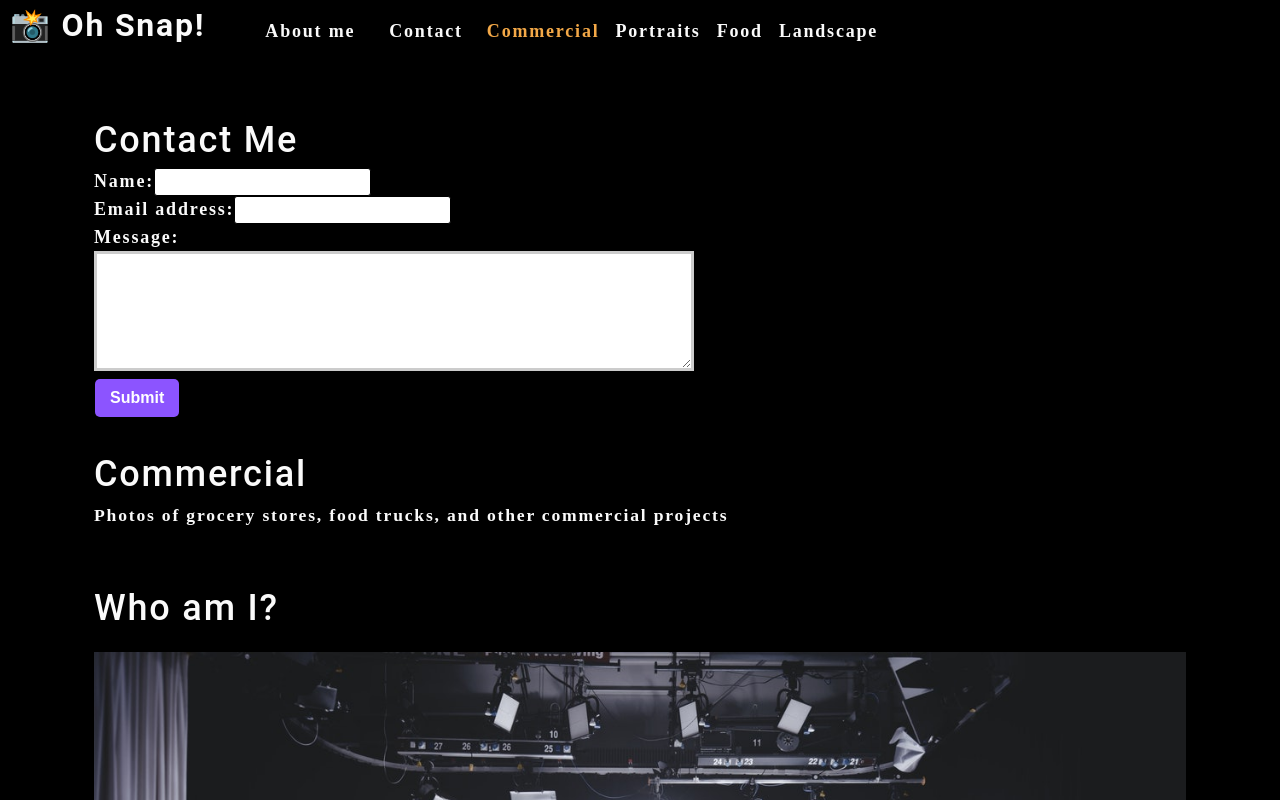
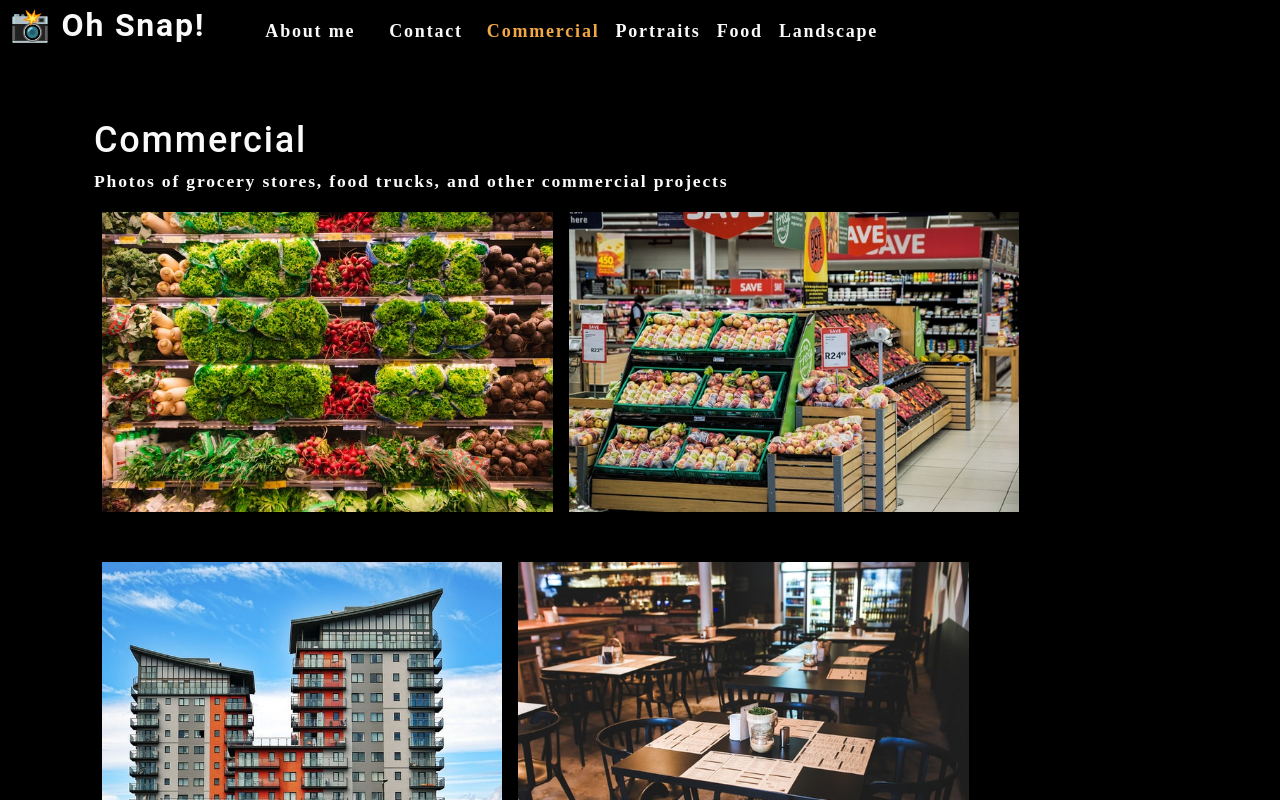
Before and after one commit to armcuellar/photo-port, a React (Create React App) app: page / in a window 1280 px wide. Shown: the top 800 px of the page. Built offline with nearby package versions, Linux system fonts and the light colour scheme.

Commit message:
added contact form validation and conditonal rendering

```diff
--- a/src/App.js
+++ b/src/App.js
@@ -6,6 +6,8 @@
 import './App.css';
 
 function App() {
+  const [contactSelected, setContactSelected] = useState(false);
+
   const [categories] = useState([
     {
       name: 'commercial',
@@ -24,13 +26,18 @@
         categories={categories}
         setCurrentCategory={setCurrentCategory}
         currentCategory={currentCategory}
+        contactSelected={contactSelected}
+        setContactSelected={setContactSelected}
       ></Nav>
       <main>
-        <ContactForm></ContactForm>
-        <div>
-          <Gallery currentCategory={currentCategory}></Gallery>
-          <About></About>
-        </div>
+        {!contactSelected ? (
+          <>
+            <Gallery currentCategory={currentCategory}></Gallery>
+            <About></About>
+          </>
+        ) : (
+          <ContactForm></ContactForm>
+        )}
       </main>
     </div>
   );
--- a/src/components/Contact/index.js
+++ b/src/components/Contact/index.js
@@ -1,12 +1,28 @@
 import React, { useState } from 'react';
+import { validateEmail } from '../../utils/helpers';
 
 function ContactForm() {
     const [formState, setFormState] = useState({ name: '', email: '', message: '' });
+    const [errorMessage, setErrorMessage] = useState('');
+    const { name, email, message } = formState;
 
-    const { name, email, message } = formState;
-    function handleChange(e) {
-        setFormState({ ...formState, [e.target.name]: e.target.value })
-    }
+    const handleChange = (e) => {
+        if (e.target.name === 'email') {
+            const isValid = validateEmail(e.target.value);
+            if (!isValid) {
+                setErrorMessage('Your email is invalid.');
+            } else {
+                setErrorMessage('');
+            }
+        } else {
+            if (!e.target.value.length) {
+                setErrorMessage(`${e.target.name} is required.`);
+            } else {
+                setErrorMessage('');
+            }
+        }
+    };
+
     function handleSubmit(e) {
         e.preventDefault();
     }
@@ -18,16 +34,21 @@
             <form id="contact-form" onSubmit={handleSubmit}>
                 <div>
                     <label htmlFor="name">Name:</label>
-                    <input type="text" defaultValue={name} onChange={handleChange} name="name" />
+                    <input type="text" defaultValue={name} onBlur={handleChange} name="name" />
                 </div>
                 <div>
                     <label htmlFor="email">Email address:</label>
-                    <input type="email" defaultValue={email} onChange={handleChange} name="email" />
+                    <input type="email" defaultValue={email} onBlur={handleChange} name="email" />
                 </div>
                 <div>
                     <label htmlFor="message">Message:</label>
-                    <textarea name="message" defaultValue={message} onChange={handleChange} rows="5" />
+                    <textarea name="message" defaultValue={message} onBlur={handleChange} rows="5" />
                 </div>
+                {errorMessage && (
+                    <div>
+                        <p className="error-text">{errorMessage}</p>
+                    </div>
+                )}
                 <button type="submit">Submit</button>
             </form>
         </section>
--- a/src/components/Gallery/index.js
+++ b/src/components/Gallery/index.js
@@ -8,7 +8,7 @@
         <section>
             <h1 data-testid="h1tag">{capitalizeFirstLetter(name)}</h1>
             <p>{description}</p>
-            <PhotoList category={currentCategory} />
+            <PhotoList category={currentCategory.name} />
         </section>
     );
 }
--- a/src/components/Nav/index.js
+++ b/src/components/Nav/index.js
@@ -8,6 +8,8 @@
         categories = [],
         setCurrentCategory,
         currentCategory,
+        contactSelected,
+        setContactSelected,
     } = props;
     useEffect(() => {
         document.title = capitalizeFirstLetter(currentCategory.name);
@@ -22,23 +24,24 @@
             <nav>
                 <ul className="flex-row">
                     <li className="mx-2">
-                        <a data-testid="about" href="#about">
+                        <a data-testid="about" href="#about" onClick={() => setContactSelected(false)}>
                             About me
                         </a>
                     </li>
-                    <li className="mx-2">
-                        <span>Contact</span>
+                    <li className={`mx-2 ${contactSelected && 'navActive'}`}>
+                        <span onClick={() => setContactSelected(true)}>Contact</span>
                     </li>
                     {categories.map((category) => (
                         <li
-                            className={`mx-1 ${currentCategory.name === category.name && 'navActive'
+                            className={`mx-1 ${
+                                currentCategory.name === category.name && !contactSelected && 'navActive'
                                 }`}
                             key={category.name}
                         >
-                            <span
-                                onClick={() => {
-                                    setCurrentCategory(category)
-                                }}
+                            <span onClick={() => {
+                                setCurrentCategory(category);
+                                setContactSelected(false);
+                            }}
                             >
                                 {capitalizeFirstLetter(category.name)}
                             </span>
```
